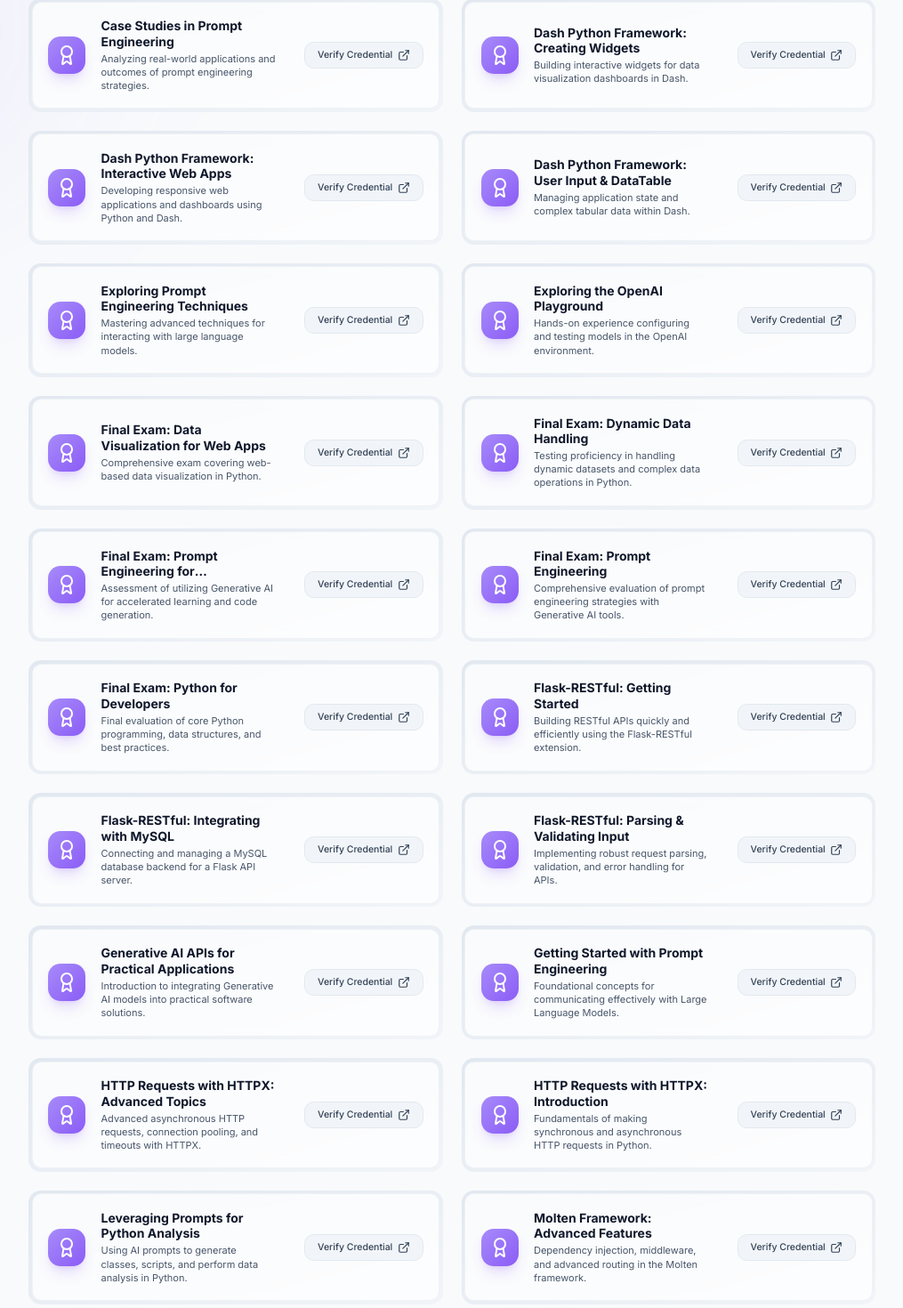
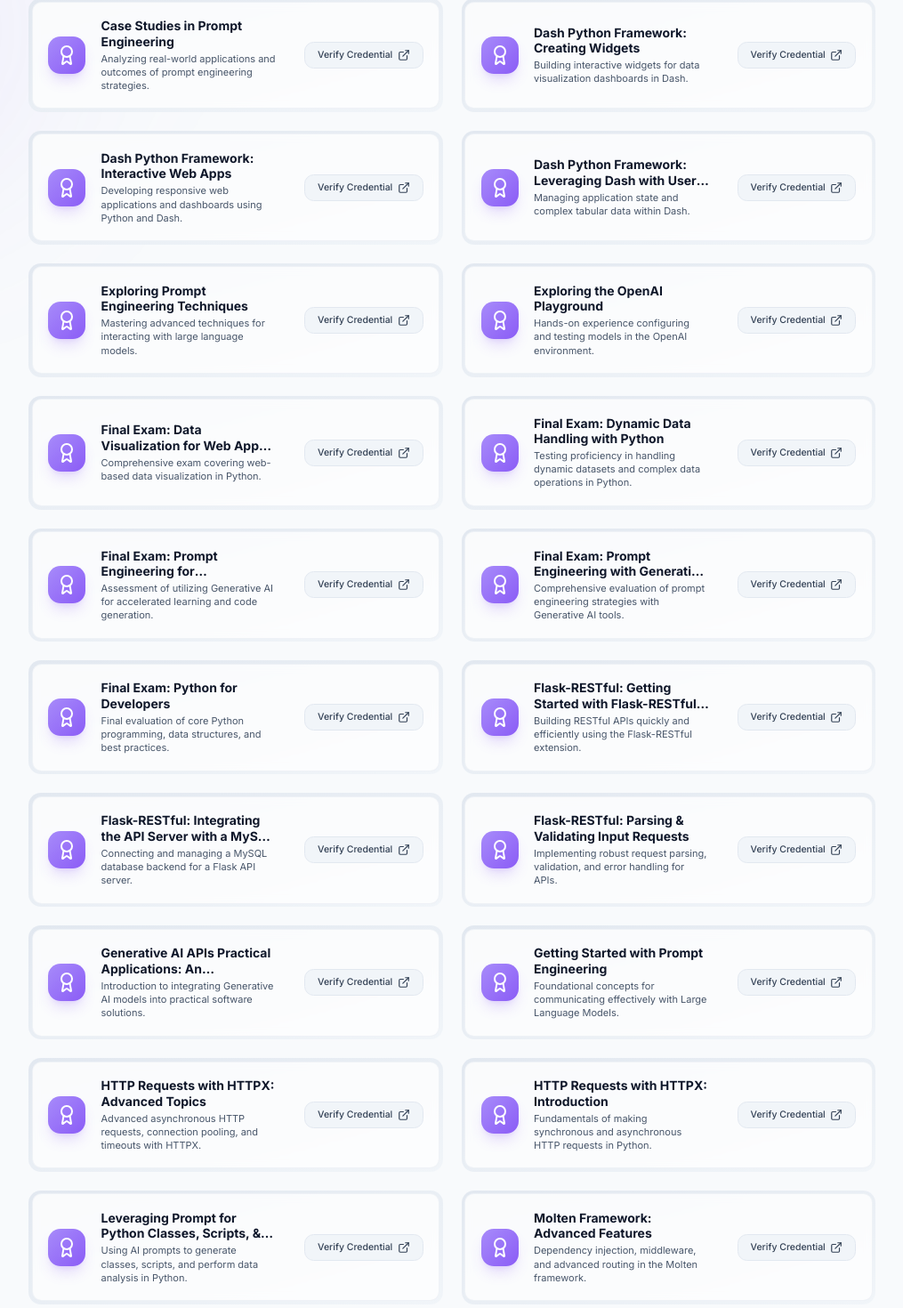
Before and after one commit to rclynn/my-portfolio, a React (Vite) app: page /certifications in a window 1280 px wide. Shown: the part 3683-5153 px from the top of the page at 89% size, without its empty margins (132-1147 px from the left). Built offline with nearby package versions, Linux system fonts and the light colour scheme.

Commit message:
content: update multiple certification titles (batch 2)

```diff
--- a/src/data/portfolioData.js
+++ b/src/data/portfolioData.js
@@ -453,7 +453,7 @@
     category: 'Basic',
   },
   {
-    title: 'Dash Python Framework: User Input & DataTable',
+    title: 'Dash Python Framework: Leveraging Dash with User Input & Dash DataTable',
     issuer: 'Professional Certification',
     description: 'Managing application state and complex tabular data within Dash.',
     link: '/certifications/Dash Python Framework_ Leveraging Dash with User Input & Dash DataTable.png',
@@ -474,28 +474,28 @@
     category: 'Professional',
   },
   {
-    title: 'Final Exam: Data Visualization for Web Apps',
+    title: 'Final Exam: Data Visualization for Web Apps Using Python',
     issuer: 'Professional Certification',
     description: 'Comprehensive exam covering web-based data visualization in Python.',
     link: '/certifications/Final Exam_ Data Visualization for Web Apps Using Python.png',
     category: 'Professional',
   },
   {
-    title: 'Final Exam: Dynamic Data Handling',
+    title: 'Final Exam: Dynamic Data Handling with Python',
     issuer: 'Professional Certification',
     description: 'Testing proficiency in handling dynamic datasets and complex data operations in Python.',
     link: '/certifications/Final Exam_ Dynamic Data Handling with Python.png',
     category: 'Professional',
   },
   {
-    title: 'Final Exam: Prompt Engineering for Programmers',
+    title: 'Final Exam: Prompt Engineering for Programmers to Learn Python',
     issuer: 'Professional Certification',
     description: 'Assessment of utilizing Generative AI for accelerated learning and code generation.',
     link: '/certifications/Final Exam_ Prompt Engineering for Programmers to Learn Python.png',
     category: 'Professional',
   },
   {
-    title: 'Final Exam: Prompt Engineering',
+    title: 'Final Exam: Prompt Engineering with Generative AI Tools',
     issuer: 'Professional Certification',
     description: 'Comprehensive evaluation of prompt engineering strategies with Generative AI tools.',
     link: '/certifications/Final Exam_ Prompt Engineering with Generative AI Tools.png',
@@ -509,28 +509,28 @@
     category: 'Professional',
   },
   {
-    title: 'Flask-RESTful: Getting Started',
+    title: 'Flask-RESTful: Getting Started with Flask-RESTful to Build APIs',
     issuer: 'Professional Certification',
     description: 'Building RESTful APIs quickly and efficiently using the Flask-RESTful extension.',
     link: '/certifications/Flask-RESTful_ Getting Started with Flask-RESTful to Build APIs.png',
     category: 'Basic',
   },
   {
-    title: 'Flask-RESTful: Integrating with MySQL',
+    title: 'Flask-RESTful: Integrating the API Server with a MySQL Database',
     issuer: 'Professional Certification',
     description: 'Connecting and managing a MySQL database backend for a Flask API server.',
     link: '/certifications/Flask-RESTful_ Integrating the API Server with a MySQL Database.png',
     category: 'Professional',
   },
   {
-    title: 'Flask-RESTful: Parsing & Validating Input',
+    title: 'Flask-RESTful: Parsing & Validating Input Requests',
     issuer: 'Professional Certification',
     description: 'Implementing robust request parsing, validation, and error handling for APIs.',
     link: '/certifications/Flask-RESTful_ Parsing & Validating Input Requests.png',
     category: 'Professional',
   },
   {
-    title: 'Generative AI APIs for Practical Applications',
+    title: 'Generative AI APIs Practical Applications: An Introduction',
     issuer: 'Professional Certification',
     description: 'Introduction to integrating Generative AI models into practical software solutions.',
     link: '/certifications/Generative AI APIs for Practical Applications_ An Introduction.png',
@@ -558,7 +558,7 @@
     category: 'Basic',
   },
   {
-    title: 'Leveraging Prompts for Python Analysis',
+    title: 'Leveraging Prompt for Python Classes, Scripts, & Data Analysis',
     issuer: 'Professional Certification',
     description: 'Using AI prompts to generate classes, scripts, and perform data analysis in Python.',
     link: '/certifications/Leveraging Prompts for Python Classes, Scripts, & Data Analysis.png',
```
